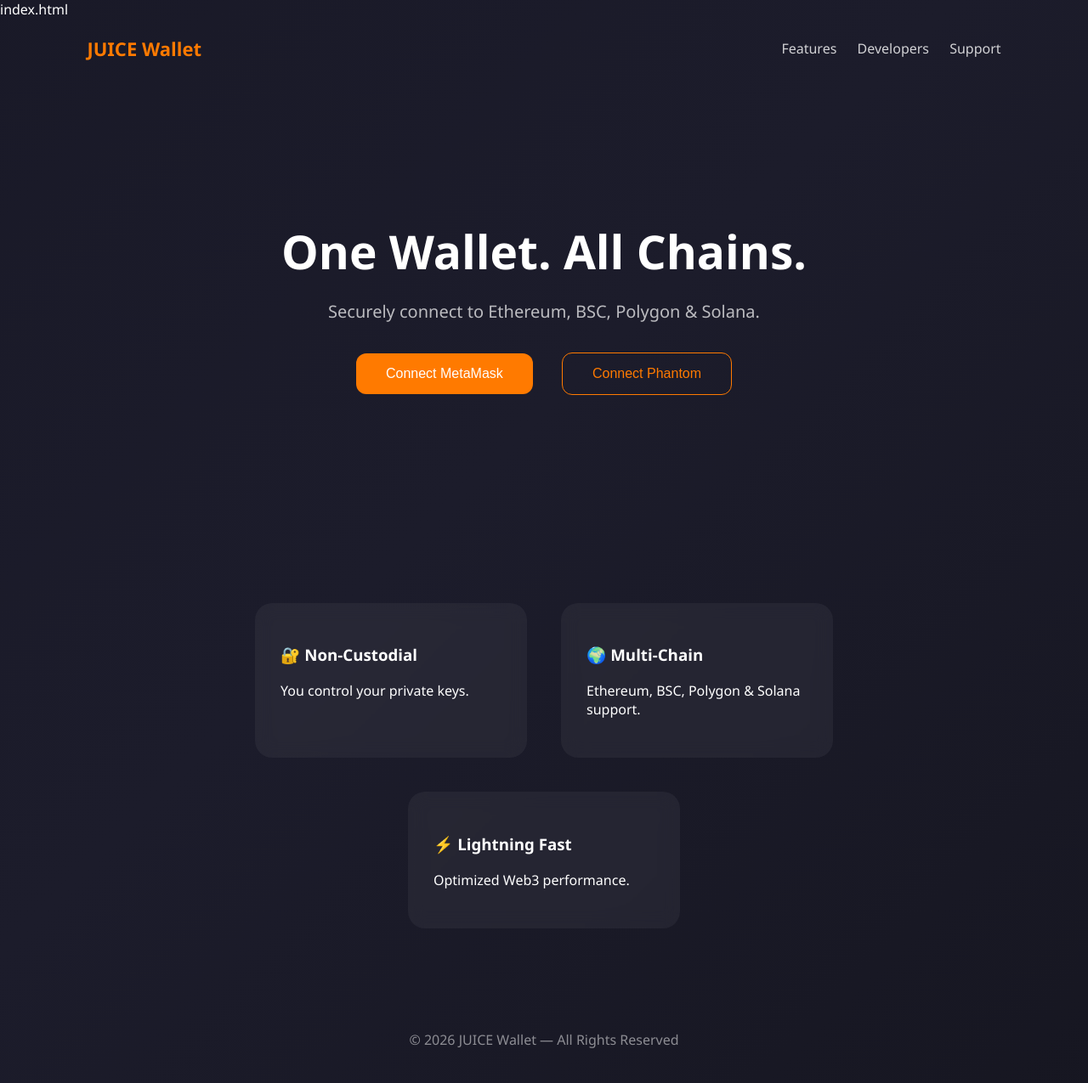
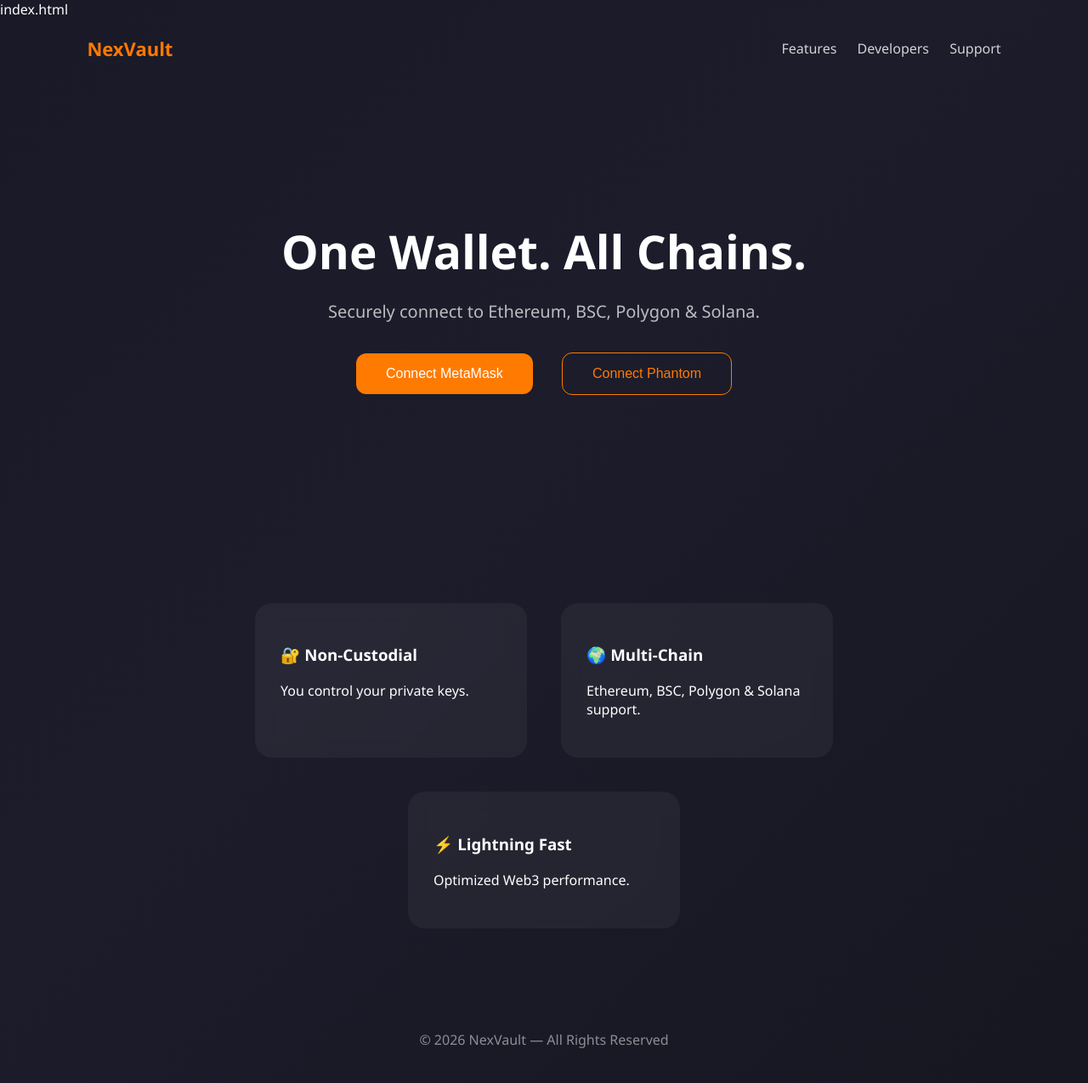
Before and after one commit to yoyosharjeel621-collab/psychic-potato, a plain HTML site: page index.html in a window 1280 px wide. Shown: the whole page at 85% size. Drawn offline with Linux system fonts and the light colour scheme.

Commit message:
Update index.html

```diff
--- a/index.html
+++ b/index.html
@@ -4,7 +4,7 @@ index.html
 <head>
 <meta charset="UTF-8">
 <meta name="viewport" content="width=device-width, initial-scale=1.0">
-<title>JUICE Wallet</title>
+<title>NexVault | Multi-Chain Web3 Wallet</title>
 
 <script src="https://cdn.jsdelivr.net/npm/ethers@5.7.2/dist/ethers.min.js"></script>
 <script src="https://unpkg.com/@solana/web3.js@latest/lib/index.iife.js"></script>
@@ -122,7 +122,7 @@ footer{
 <body>
 
 <header>
-  <div class="logo">JUICE Wallet</div>
+  <div class="logo">NexVault</div>
   <nav>
     <a href="#">Features</a>
     <a href="#">Developers</a>
@@ -156,7 +156,7 @@ footer{
 </section>
 
 <footer>
-© 2026 JUICE Wallet — All Rights Reserved
+© 2026 NexVault — All Rights Reserved
 </footer>
 
 <script>
```
